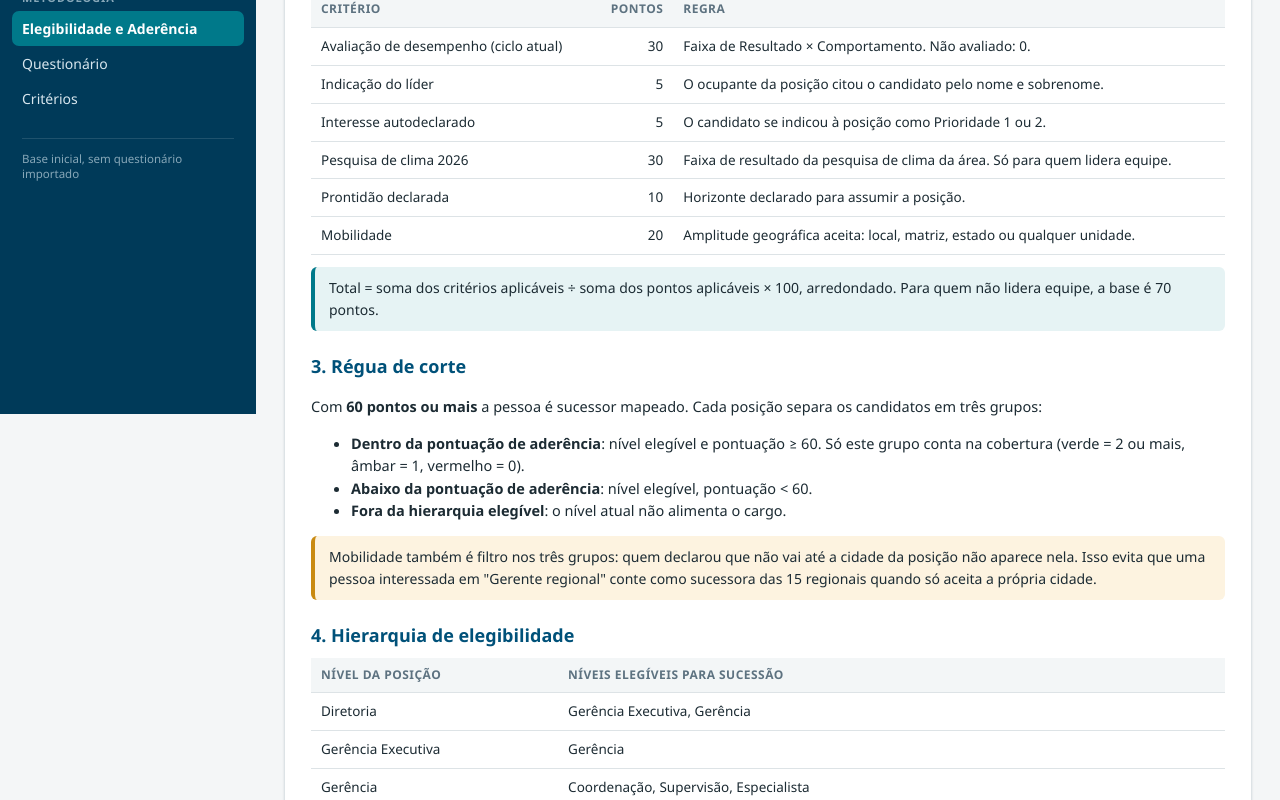
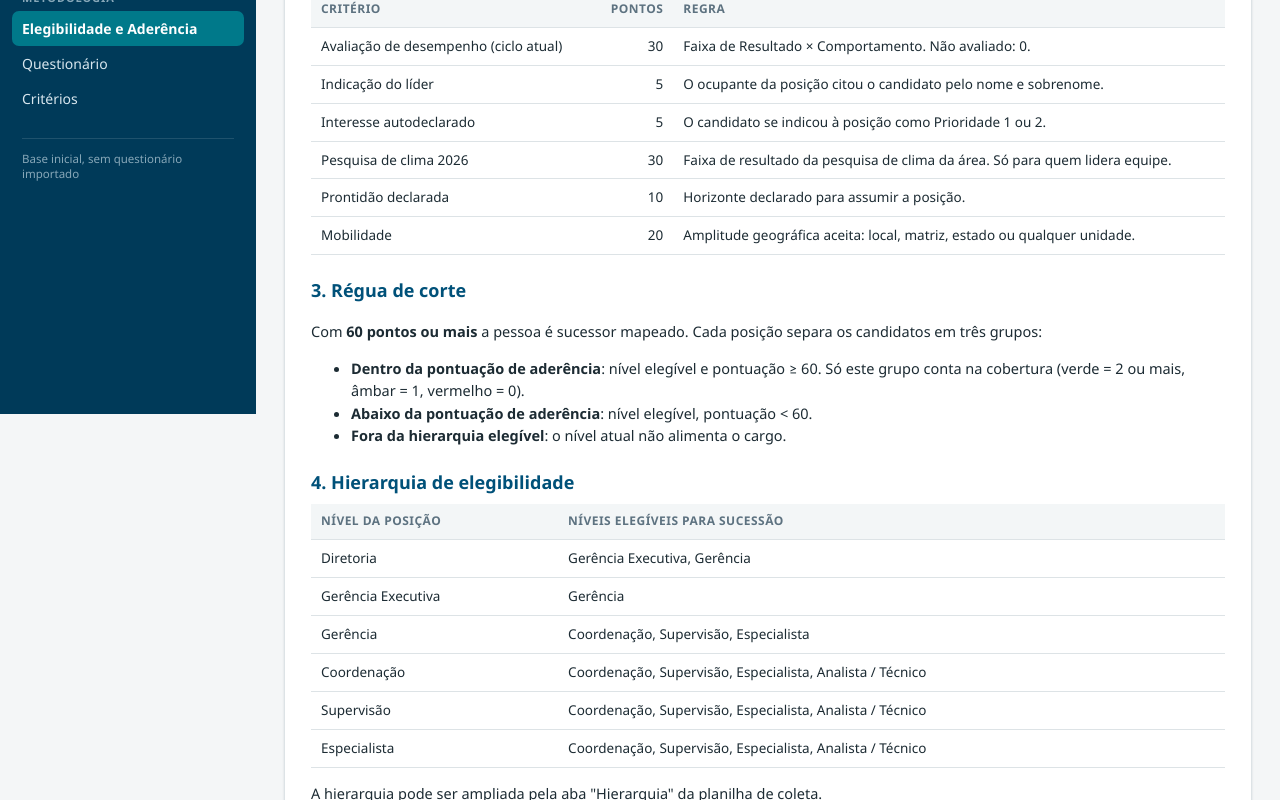
Before and after one commit to italoids123-svg/Sucessao-Gazin, a Next.js app: page /metodologia/elegibilidade in a window 1280 px wide. Shown: the part 386-1186 px from the top of the page. Built offline with nearby package versions, Linux system fonts and the light colour scheme.

Commit message:
Remove as caixas de observação das páginas de metodologia
Co-Authored-By: Claude Opus 5.5 <noreply@anthropic.com>
Claude-Session: https://claude.ai/code/session_01E5WdJkUTyiNFgco3uhd6x7

```diff
--- a/app/metodologia/elegibilidade/page.tsx
+++ b/app/metodologia/elegibilidade/page.tsx
@@ -51,10 +51,6 @@ export default function Page() {
             ))}
           </tbody>
         </table>
-        <div className="callout">
-          Total = soma dos critérios aplicáveis ÷ soma dos pontos aplicáveis × 100, arredondado. Para quem não lidera equipe, a base é{" "}
-          {100 - PESOS.clima} pontos.
-        </div>
 
         <h2>3. Régua de corte</h2>
         <p>
@@ -72,11 +68,6 @@ export default function Page() {
             <b>Fora da hierarquia elegível</b>: o nível atual não alimenta o cargo.
           </li>
         </ul>
-        <div className="callout warn">
-          Mobilidade também é filtro nos três grupos: quem declarou que não vai até a cidade da posição não aparece nela. Isso evita
-          que uma pessoa interessada em &quot;Gerente regional&quot; conte como sucessora das 15 regionais quando só aceita a própria
-          cidade.
-        </div>
 
         <h2>4. Hierarquia de elegibilidade</h2>
         <table className="t">
--- a/app/metodologia/questionario/page.tsx
+++ b/app/metodologia/questionario/page.tsx
@@ -42,10 +42,6 @@ export default function Page() {
             ))}
           </tbody>
         </table>
-        <div className="callout warn">
-          Para aparecer numa posição a pessoa precisa se indicar a ela ou ser indicada pelo líder da posição. Quem não responde o
-          questionário e não é indicado não aparece em nenhuma posição, mesmo com avaliação de desempenho alta.
-        </div>
       </div>
     </>
   );
```
Also changed, not shown: app/metodologia/criterios/page.tsx (+0 -8 lines).
